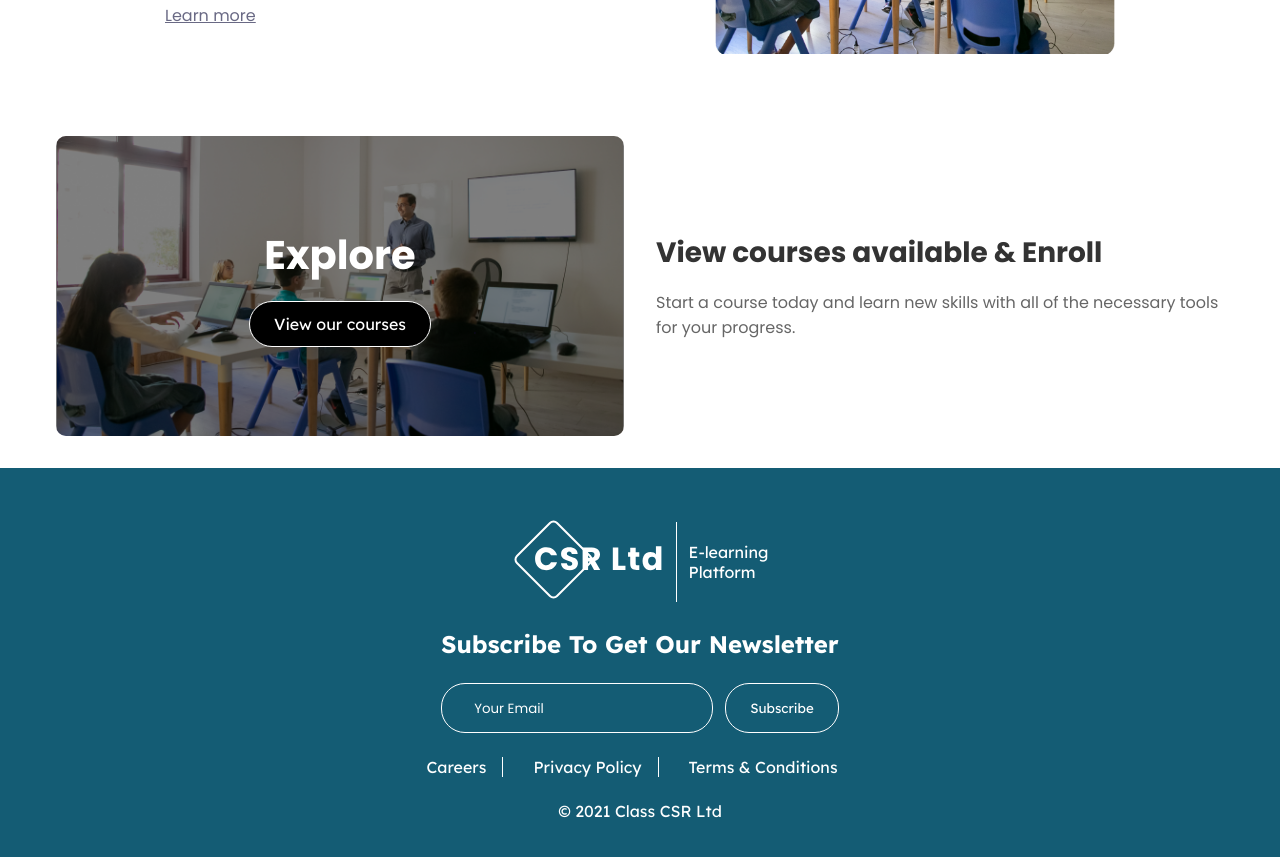
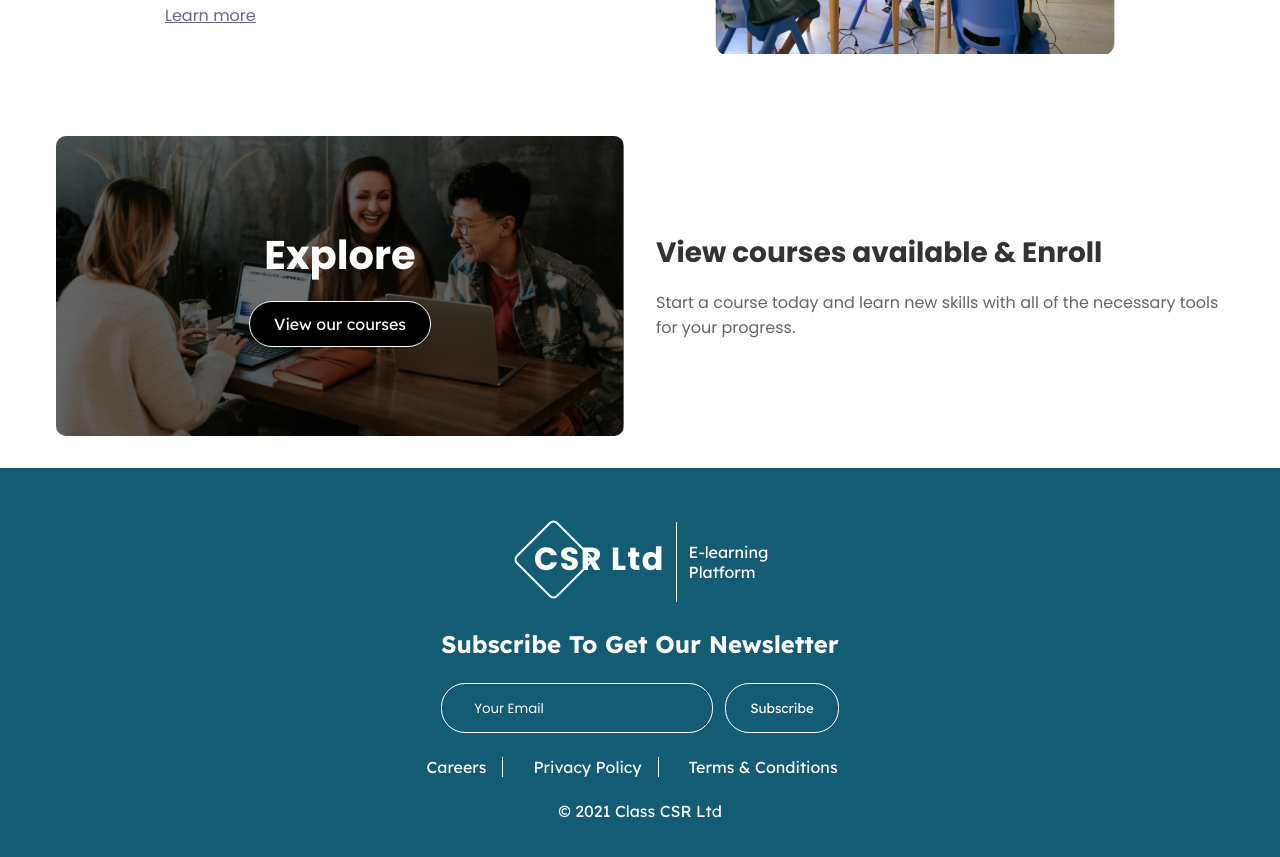
Before and after one commit to berniceu/e-learning, a React (Create React App) app: page / in a window 1280 px wide. Shown: the part 1700-2557 px from the top of the page. Built offline with nearby package versions, Linux system fonts and the light colour scheme.

Commit message:
chaange image

```diff
--- a/src/styles/home/home.css
+++ b/src/styles/home/home.css
@@ -197,7 +197,7 @@
 }
 .home .home-container .main-div .courses-section .courses {
   flex: 1;
-  background-image: url("/public/images/class.png");
+  background-image: url("/public/images/courses.png");
   background-size: cover;
   background-position: center;
   min-height: 300px;
--- a/src/styles/home/home.scss
+++ b/src/styles/home/home.scss
@@ -247,7 +247,7 @@
 
                 .courses {
                   flex: 1;
-                  background-image: url('/public/images/class.png');
+                  background-image: url('/public/images/courses.png');
                   background-size: cover;
                   background-position: center;
                   min-height: 300px;
```
Also changed, not shown: public/images/courses.png (added), 1 other file (tests, documents, lock files or other folders).
